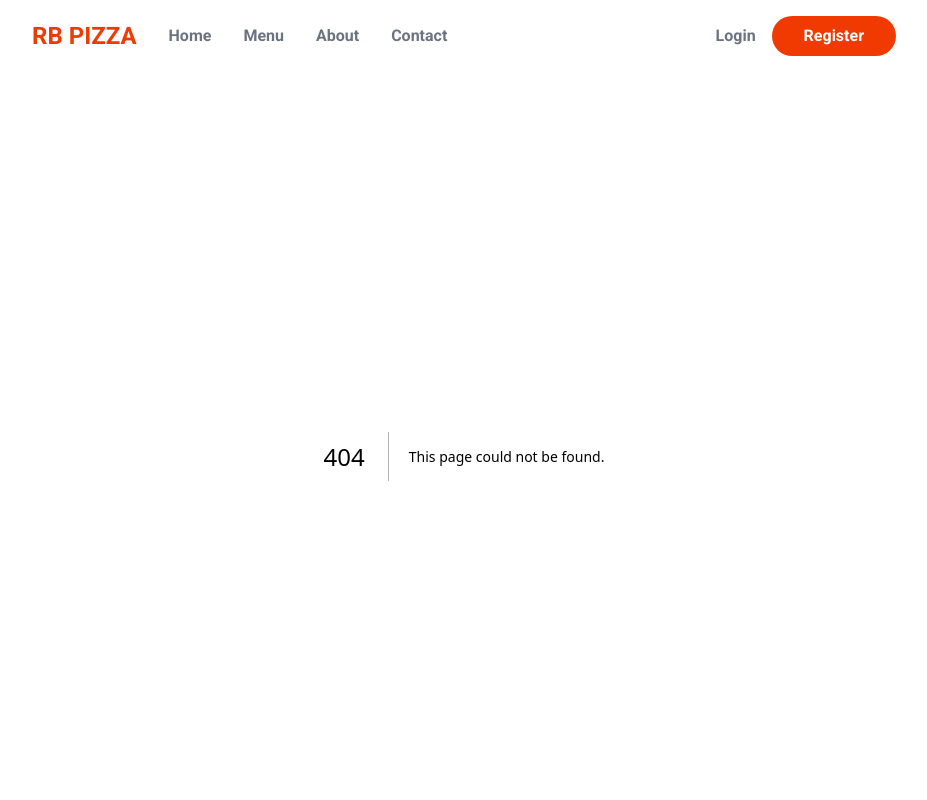
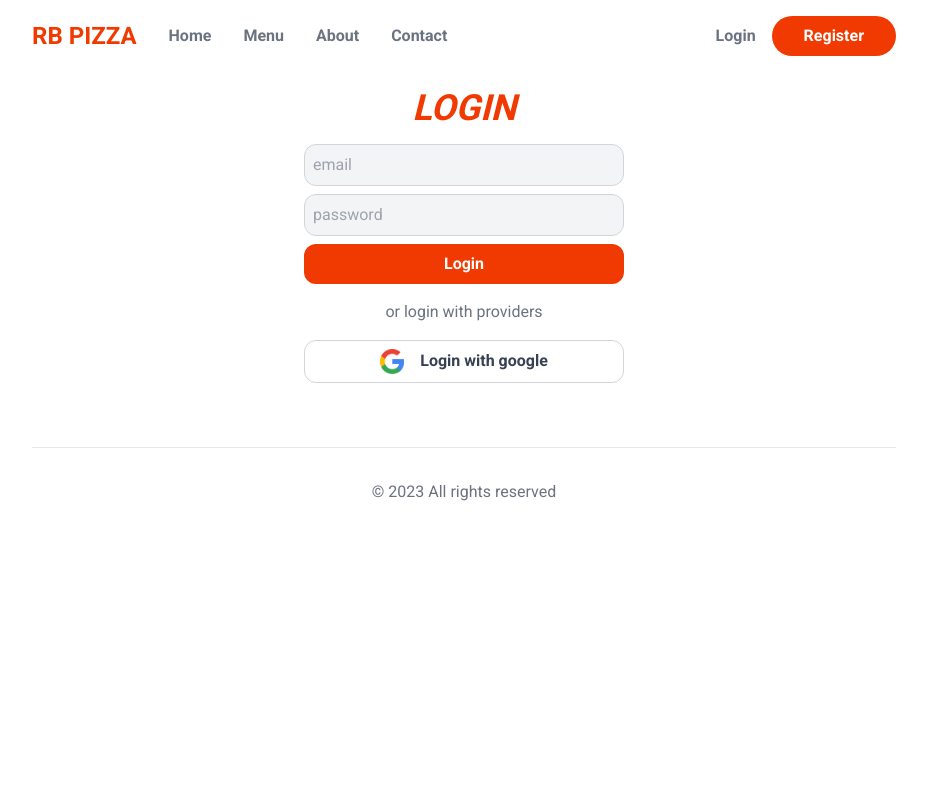
Before and after one commit to remus00/food_app, a Next.js app: page /login in a window 1280 px wide. Before the commit this address had no page. Shown: the top 800 px of the page, without its empty margins (176-1103 px from the left). Built offline with nearby package versions, Linux system fonts and the light colour scheme; no server answers.

Commit message:
login functionality

```diff
--- a/package.json
+++ b/package.json
@@ -9,7 +9,9 @@
     "lint": "next lint"
   },
   "dependencies": {
+    "@auth/mongodb-adapter": "^2.0.6",
     "bcrypt": "^5.1.1",
+    "mongodb": "^6.3.0",
     "mongoose": "^8.0.1",
     "next": "14.0.3",
     "next-auth": "^4.24.5",
--- /dev/null
+++ b/src/app/api/auth/[...nextauth]/route.js
@@ -0,0 +1,45 @@
+import mongoose from 'mongoose';
+import NextAuth from 'next-auth';
+import CredentialsProvider from 'next-auth/providers/credentials';
+import { User } from '../../../models/User';
+import bcrypt from 'bcrypt';
+import GoogleProvider from 'next-auth/providers/google';
+import { MongoDBAdapter } from '@auth/mongodb-adapter';
+import clientPromise from '../../../libs/mongoConnect';
+
+const handler = NextAuth({
+    secret: process.env.SECRET,
+    adapter: MongoDBAdapter(clientPromise),
+    providers: [
+        GoogleProvider({
+            clientId: process.env.NEXT_PUBLIC_GOOGLE_CLIENT_ID,
+            clientSecret: process.env.NEXT_PUBLIC_GOOGLE_CLIENT_SECRET,
+        }),
+        CredentialsProvider({
+            name: 'Credentials',
+            id: 'credentials',
+            credentials: {
+                username: { label: 'Email', type: 'email', placeholder: 'test@example.com' },
+                password: { label: 'Password', type: 'password' },
+            },
+
+            /* LOGIN */
+            async authorize(credentials, req) {
+                const email = credentials?.email;
+                const password = credentials?.password;
+
+                mongoose.connect(process.env.NEXT_PUBLIC_MONGO_DB_URL);
+                const user = await User.findOne({ email });
+                const passwordOk = user && bcrypt.compareSync(password, user.password);
+
+                if (passwordOk) {
+                    return user;
+                }
+
+                return null;
+            },
+        }),
+    ],
+});
+
+export { handler as GET, handler as POST };
--- a/src/app/api/auth/[...nextauth]/route.ts
+++ /dev/null
@@ -1,32 +0,0 @@
-import NextAuth from 'next-auth';
-import CredentialsProvider from 'next-auth/providers/credentials';
-
-const handler = NextAuth({
-    providers: [
-        CredentialsProvider({
-            name: 'Credentials',
-
-            credentials: {
-                username: { label: 'Email', type: 'email', placeholder: 'test@example.com' },
-                password: { label: 'Password', type: 'password' },
-            },
-
-            /* LOGIN */
-            async authorize(credentials, req) {
-                const res = await fetch('/your/endpoint', {
-                    method: 'POST',
-                    body: JSON.stringify(credentials),
-                    headers: { 'Content-Type': 'application/json' },
-                });
-                const user = await res.json();
-
-                if (res.ok && user) {
-                    return user;
-                }
-                return null;
-            },
-        }),
-    ],
-});
-
-export { handler as GET, handler as POST };
--- a/src/app/layout.js
+++ b/src/app/layout.js
@@ -1,5 +1,5 @@
 import { Header, Footer } from '../components/layout';
-
+import { AppProvider } from '../components/AppContext';
 import { Roboto } from 'next/font/google';
 import './globals.css';
 
@@ -15,9 +15,11 @@
         <html lang="en">
             <body className={roboto.className}>
                 <main className="max-w-4xl mx-auto p-4">
-                    <Header />
-                    {children}
-                    <Footer />
+                    <AppProvider>
+                        <Header />
+                        {children}
+                        <Footer />
+                    </AppProvider>
                 </main>
             </body>
         </html>
--- /dev/null
+++ b/src/app/libs/mongoConnect.js
@@ -0,0 +1,30 @@
+// This approach is taken from https://github.com/vercel/next.js/tree/canary/examples/with-mongodb
+import { MongoClient } from 'mongodb';
+
+if (!process.env.NEXT_PUBLIC_MONGO_DB_URL) {
+    throw new Error('Invalid/Missing environment variable: "NEXT_PUBLIC_MONGO_DB_URL"');
+}
+
+const uri = process.env.NEXT_PUBLIC_MONGO_DB_URL;
+const options = {};
+
+let client;
+let clientPromise;
+
+if (process.env.NODE_ENV === 'development') {
+    // In development mode, use a global variable so that the value
+    // is preserved across module reloads caused by HMR (Hot Module Replacement).
+    if (!global._mongoClientPromise) {
+        client = new MongoClient(uri, options);
+        global._mongoClientPromise = client.connect();
+    }
+    clientPromise = global._mongoClientPromise;
+} else {
+    // In production mode, it's best to not use a global variable.
+    client = new MongoClient(uri, options);
+    clientPromise = client.connect();
+}
+
+// Export a module-scoped MongoClient promise. By doing this in a
+// separate module, the client can be shared across functions.
+export default clientPromise;
--- /dev/null
+++ b/src/app/login/page.jsx
@@ -0,0 +1,60 @@
+'use client';
+import { signIn } from 'next-auth/react';
+import Image from 'next/image';
+import React, { useState } from 'react';
+
+const LoginPage = () => {
+    const [email, setEmail] = useState('');
+    const [password, setPassword] = useState('');
+    const [loginInProgress, setLoginInProgress] = useState(false);
+
+    const handleFormSubmit = async (e) => {
+        e.preventDefault();
+        setLoginInProgress(true);
+
+        await signIn('credentials', { email, password, callbackUrl: '/' });
+
+        setLoginInProgress(false);
+    };
+
+    return (
+        <section className="mt-8">
+            <h1 className="text-center text-primary text-4xl uppercase italic font-semibold mb-4">
+                Login
+            </h1>
+
+            <form className="max-w-xs mx-auto" onSubmit={handleFormSubmit}>
+                <input
+                    type="email"
+                    placeholder="email"
+                    value={email}
+                    name="email"
+                    onChange={(e) => setEmail(e.target.value)}
+                    disabled={loginInProgress}
+                />
+                <input
+                    type="password"
+                    placeholder="password"
+                    value={password}
+                    name="password"
+                    onChange={(e) => setPassword(e.target.value)}
+                    disabled={loginInProgress}
+                />
+                <button type="submit" disabled={loginInProgress}>
+                    Login
+                </button>
+                <div className="my-4 text-center text-gray-500">or login with providers</div>
+                <button
+                    type="button"
+                    className="flex gap-4 items-center justify-center"
+                    onClick={() => signIn('google', { callbackUrl: '/' })}
+                >
+                    <Image src={'/assets/google.png'} alt="google-icon" width={24} height={24} />
+                    Login with google
+                </button>
+            </form>
+        </section>
+    );
+};
+
+export default LoginPage;
--- a/src/app/register/page.jsx
+++ b/src/app/register/page.jsx
@@ -1,6 +1,7 @@
 'use client';
 import Image from 'next/image';
 import Link from 'next/link';
+import { signIn } from 'next-auth/react';
 import React, { useState } from 'react';
 
 const RegisterPage = () => {
@@ -71,7 +72,11 @@
                     Register
                 </button>
                 <div className="my-4 text-center text-gray-500">or login with providers</div>
-                <button className="flex gap-4 items-center justify-center">
+                <button
+                    type="button"
+                    className="flex gap-4 items-center justify-center"
+                    onClick={() => signIn('google', { callbackUrl: '/' })}
+                >
                     <Image src={'/assets/google.png'} alt="google-icon" width={24} height={24} />
                     Login with google
                 </button>
--- /dev/null
+++ b/src/components/AppContext.js
@@ -0,0 +1,6 @@
+'use client';
+import { SessionProvider } from 'next-auth/react';
+
+export function AppProvider({ children }) {
+    return <SessionProvider>{children}</SessionProvider>;
+}
--- a/src/components/layout/Header.jsx
+++ b/src/components/layout/Header.jsx
@@ -1,7 +1,13 @@
+'use client';
+import { signOut, useSession } from 'next-auth/react';
 import Link from 'next/link';
 import React from 'react';
 
 const Header = () => {
+    const session = useSession();
+    console.log(session);
+    const status = session.status;
+
     return (
         <header className="flex items-center justify-between">
             <nav className="flex items-center gap-8 text-gray-500 font-semibold">
@@ -15,10 +21,26 @@
             </nav>
 
             <nav className="flex items-center gap-4 text-gray-500 font-semibold">
-                <Link href={'/login'}>Login</Link>
-                <Link href={'/register'} className="bg-primary rounded-full text-white px-8 py-2">
-                    Register
-                </Link>
+                {status === 'authenticated' && (
+                    <button
+                        className="bg-primary rounded-full text-white px-8 py-2"
+                        onClick={() => signOut()}
+                    >
+                        Logout
+                    </button>
+                )}
+
+                {status === 'unauthenticated' && (
+                    <>
+                        <Link href={'/login'}>Login</Link>
+                        <Link
+                            href={'/register'}
+                            className="bg-primary rounded-full text-white px-8 py-2"
+                        >
+                            Register
+                        </Link>
+                    </>
+                )}
             </nav>
         </header>
     );
--- a/src/components/layout/Hero.jsx
+++ b/src/components/layout/Hero.jsx
@@ -16,10 +16,10 @@
                     joy in life
                 </p>
                 <div className="flex gap-4  text-sm">
-                    <button className="bg-primary text-white uppercase px-4 py-2 rounded-full flex items-center gap-2">
+                    <button className="bg-primary text-white uppercase px-4 py-2 rounded-full items-center gap-2 flex justify-center">
                         Order now <ArrowRight />
                     </button>
-                    <button className="flex items-center gap-2 py-2 text-gray-600 font-semibold">
+                    <button className="border-0 flex items-center gap-2 py-2 text-gray-600 font-semibold">
                         Learn more <ArrowRight />
                     </button>
                 </div>
```
Also changed, not shown: tsconfig.json (+7 -1 lines), 2 other files (tests, documents, lock files or other folders).
